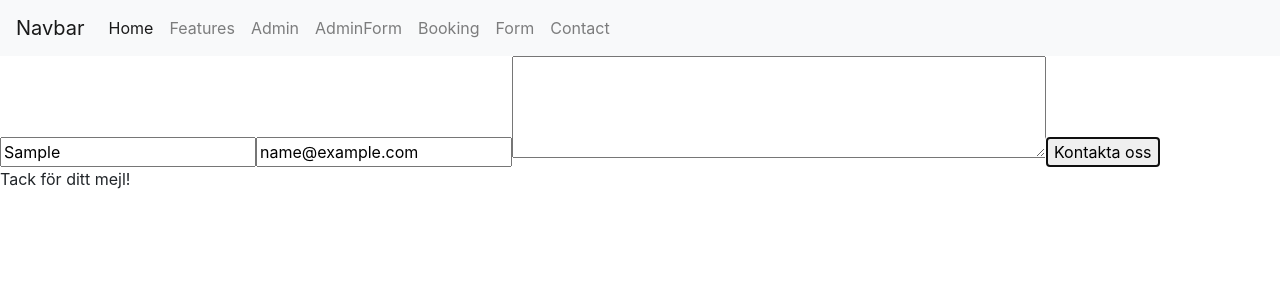
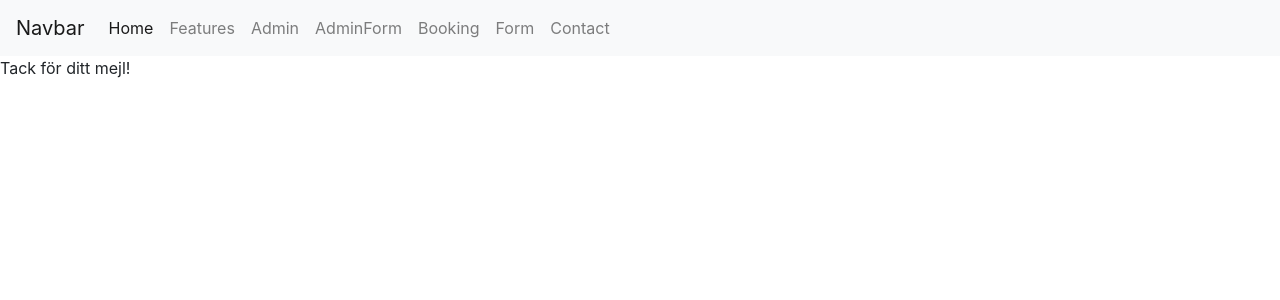
Before and after one commit to TheRakib/Wiesslutprojekt, a React (Create React App) app: page /contact in a window 1280 px wide. Both pictures are taken after typing "Sample", "name@example.com" into the empty fields and a click on the button "Kontakta oss". Shown: the top 300 px of the page. Built offline with nearby package versions, Linux system fonts and the light colour scheme; no server answers.

Commit message:
nya saker tillagd

```diff
--- a/src/components/AuthUser/UserProfile.js
+++ b/src/components/AuthUser/UserProfile.js
@@ -52,7 +52,7 @@ if(user){
                 Profile info {this.props.userData}
 
                   <button onClick={this.deleteAccount.bind(this)}> Radera konto</button>
-                 <button onClick={this.logOut.bind(this)}> Logout</button>
+                  <button onClick={this.logOut.bind(this)}> Logout</button>
 
             </div>
         )
--- a/src/components/Contact.js
+++ b/src/components/Contact.js
@@ -3,26 +3,41 @@ import firebase from "./FirebaseConfig";
 
 export default class Contact extends Component{
 
-
+state={
+    condition:false
+}
 onSubmitForm(e){
     e.preventDefault();
   //firebase.firestore()
-
+this.setState({condition:true})
   const db = firebase.firestore();
-         //userId ska komma från currentUser som finns inuti
-        //const userId = firebase.auth().currentUser.userId
-        //if(firebase.auth().currentUser.userId)
-    const docRef=  db.collection("contactFormData").doc("userId");
-     //else meddelande: Skapa ett konto för att kunna skicka meddelande till oss
-    // doc("trash")
-    docRef.set({
+     //userId ska komma från currentUser som finns inuti
+     //const userId = firebase.auth().currentUser.userId
+     //if(firebase.auth().currentUser.userId)
+    const docRef=  db
+    .collection("contactFormData")
+    .doc("userId")
+    .collection("individuellData").add({
         name : e.target.elements.name.value,
         email: e.target.elements.email.value,
         meddelande: e.target.elements.textarea.value
 
 
+    });
+
+  /*   docRef.add({
+
+    }); */
+     //else meddelande: Skapa ett konto för att kunna skicka meddelande till oss
+    // doc("trash")
+   // docRef.set({
+        /* name : e.target.elements.name.value,
+        email: e.target.elements.email.value,
+        meddelande: e.target.elements.textarea.value
+
+
     })
-
+ */
 //condition state
 
 
@@ -31,14 +46,16 @@ onSubmitForm(e){
     render(){
         return(
                <div>
+                   {this.state.condition===false &&
                     <form onSubmit={this.onSubmitForm.bind(this)}>
                         <input type="text" name="name" />
                         <input type="email"  name="email"/>
                         <textarea name="textarea" rows="4" cols="50"> </textarea>
                         <button>Kontakta oss</button>
                     </form>
-
-                    <div>Tack för ditt mejl!</div>
+    }
+    {this.state.condition===true &&
+                    <div>Tack för ditt mejl!</div> }
                </div>
 
 
```
